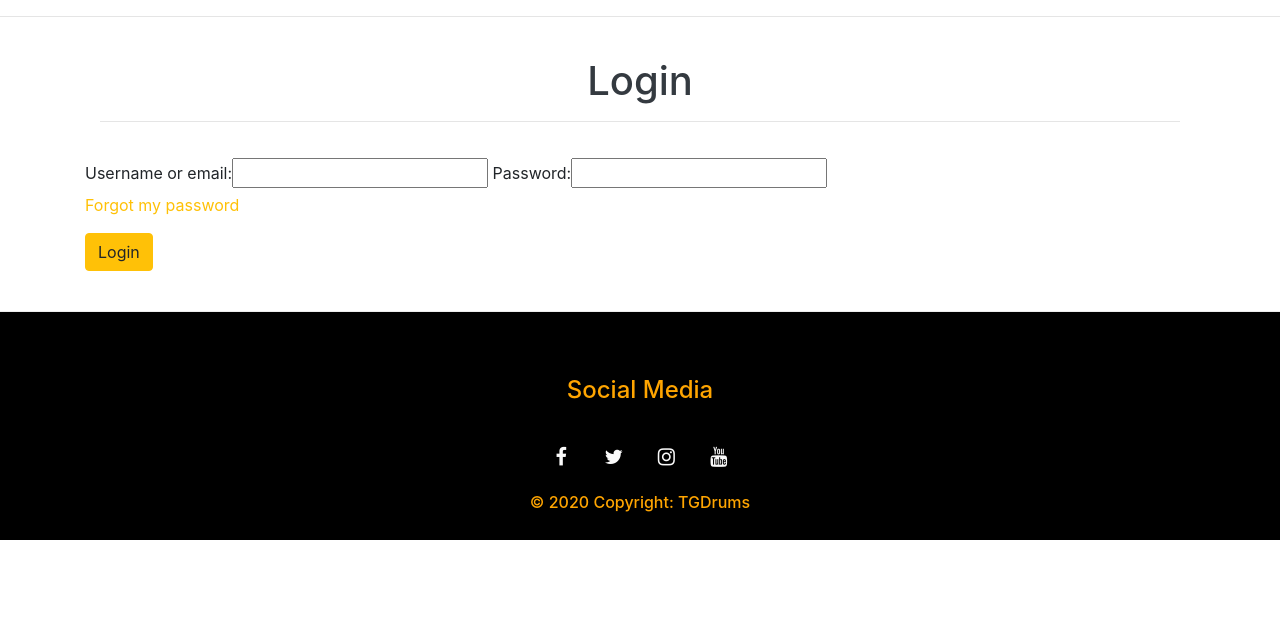
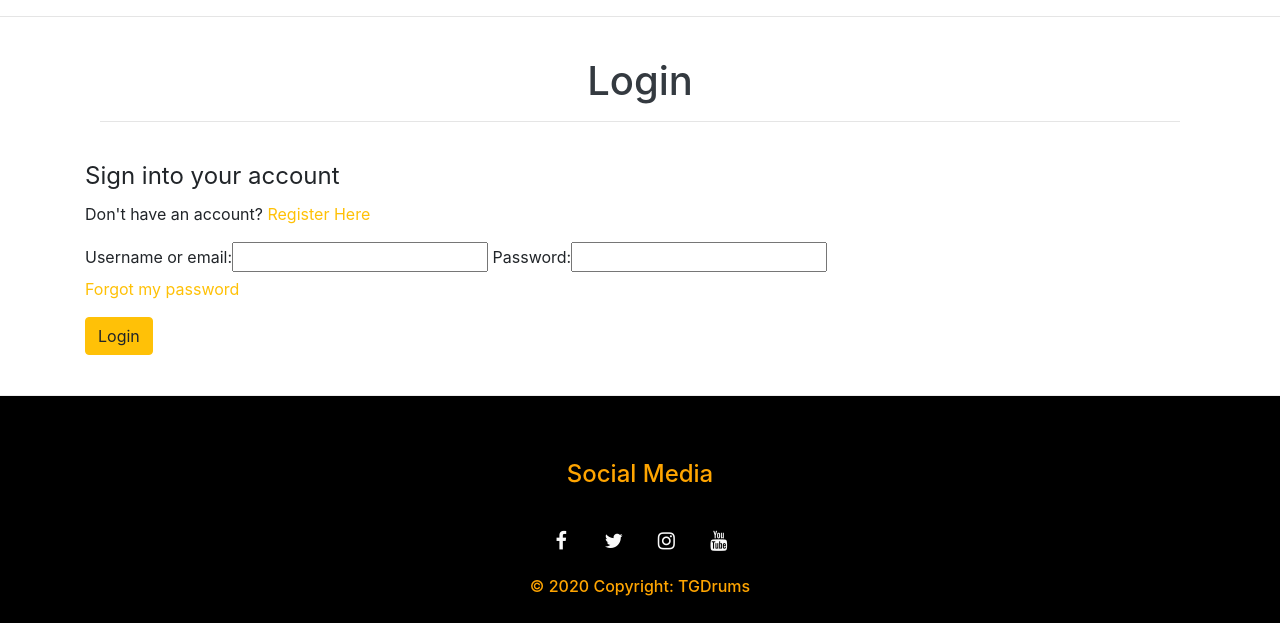
Before and after one commit to IchaTreasure/TGDrums, a Django app: page /accounts/login/ in a window 1280 px wide. Shown: the part 113-736 px from the top of the page. Run offline with Django 3.2, Linux system fonts and the light colour scheme; some libraries are stand-ins or nearby versions.

Commit message:
Final commit

```diff
--- a/accounts/templates/login.html
+++ b/accounts/templates/login.html
@@ -13,11 +13,11 @@
 
     <form method="post" action="{% url 'login' %}?next={{ next }}" class="accountform">
         <fieldset class="form-group">
+            <legend>Sign into your account</legend>
+            <p>Don't have an account? <a href="{% url 'register' %}" class='text-warning'>Register Here</a></p>
             {% csrf_token %}
             {{ user_form | as_bootstrap }}
-
              <p><a href="{% url 'password_reset' %}" class="text-warning">Forgot my password</a></p>
-
             <button type="submit" class="btn btn-warning">Login</button>
         </fieldset>
     </form>
```
